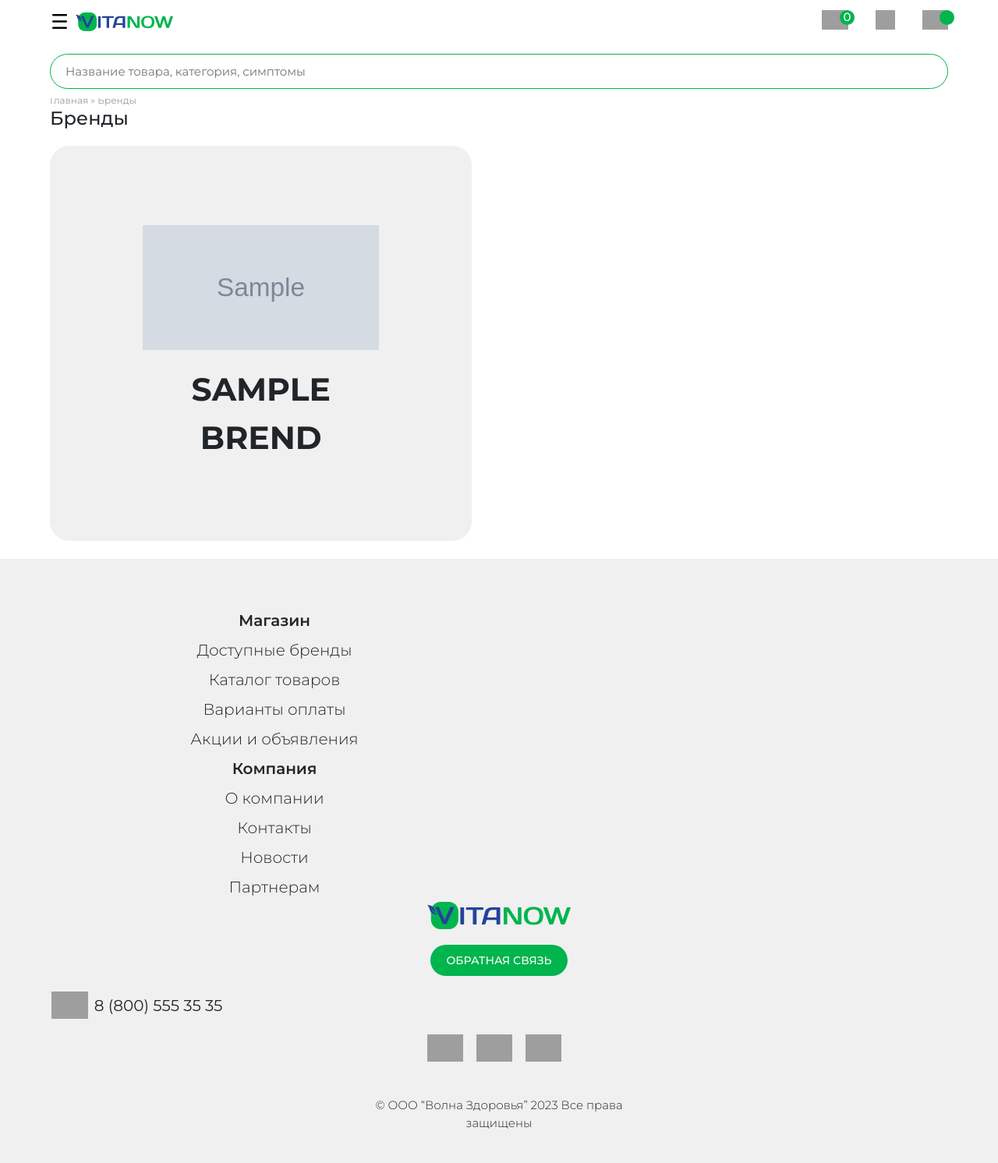
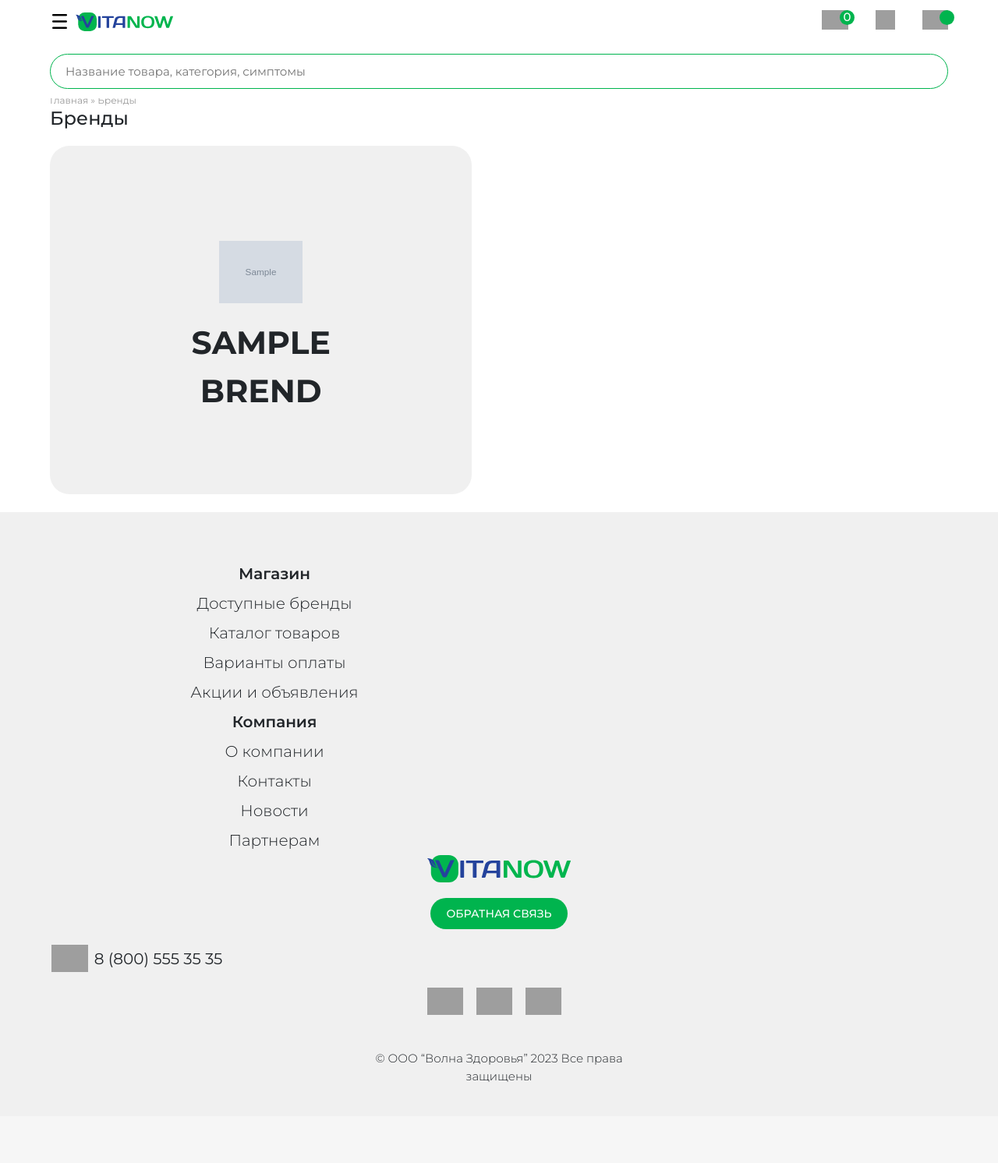
Before and after one commit to yoboich/badshop_django, a Django app: page /brends/ in a window 1280 px wide. Shown: the whole page at 78% size. After the commit the page ends 1388 px from the top, so only its background shows below. Run offline with Django 4.2, Linux system fonts and the light colour scheme; tables that the repository leaves empty hold one stand-in row (values such as "Sample post"); grey boxes marked "Sample" are stand-in pictures; data that the repository does not hold is empty; some libraries are stand-ins or nearby versions; grey boxes are pictures that could not be loaded.

Commit message:
fix interface

```diff
--- a/assets/css/style.css
+++ b/assets/css/style.css
@@ -2083,6 +2083,14 @@ input:-webkit-autofill:focus {
 .brends-cards.catalog-item img {
     margin: 0px 0px 20px 0px;
     max-height: 160px;
+    margin: 0px 0px 20px 0px;
+    max-height: 160px;
+    object-fit: contain !IMPORTANT;
+    width: auto !IMPORTANT;
+    max-height: 120px !IMPORTANT;
+    height: 120px !IMPORTANT;
+    padding: 20px 20px 20px 20px !IMPORTANT;
+    margin: 0px 0px 0px 0px !IMPORTANT;
 }
 
 .accordion {
```
